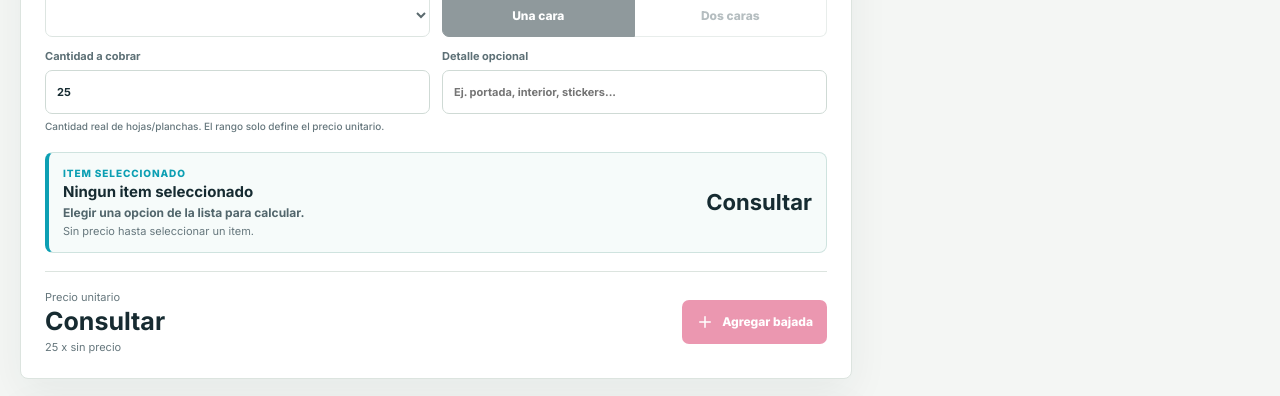
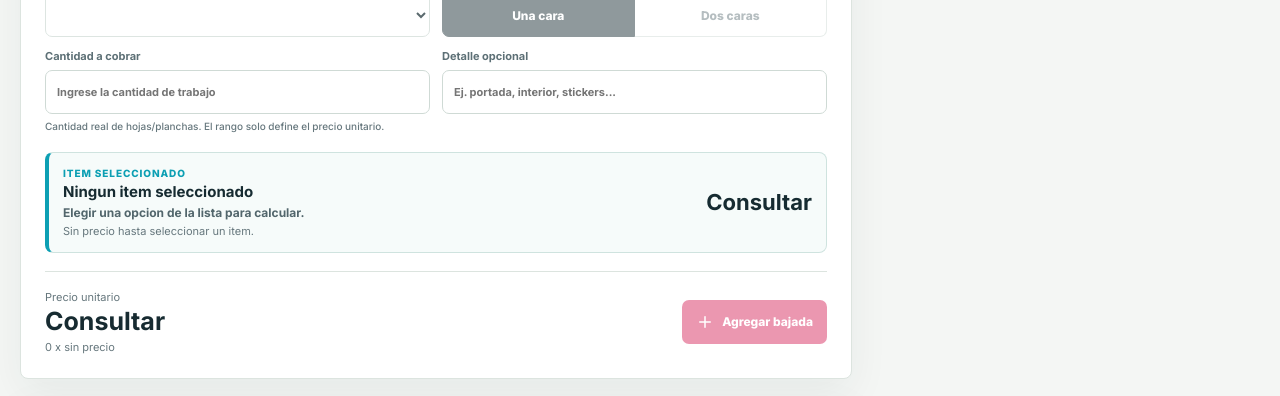
Before and after one commit to leoptr22/presupuestador-impresiones, a React (Vite) app: page / in a window 1280 px wide. Shown: the part 1100-1496 px from the top of the page. Built offline with nearby package versions, Linux system fonts and the light colour scheme.

Commit message:
create web app impresiones

```diff
--- a/src/components/LaserBuilder.jsx
+++ b/src/components/LaserBuilder.jsx
@@ -56,7 +56,7 @@ export function LaserBuilder({ profile, onAdd }) {
   const [productId, setProductId] = useState('')
   const [rangeIndex, setRangeIndex] = useState(0)
   const [side, setSide] = useState('one')
-  const [quantity, setQuantity] = useState(25)
+  const [quantity, setQuantity] = useState('')
   const [description, setDescription] = useState('')
 
   const profileProducts = useMemo(() => laserProducts.filter(item => hasProfilePrice(item, profile)), [profile])
@@ -139,7 +139,14 @@ export function LaserBuilder({ profile, onAdd }) {
         />
         <label>
           Cantidad a cobrar
-          <input disabled={!product} type="number" min="1" value={quantity} onChange={event => setQuantity(event.target.value)} />
+          <input
+            disabled={!product}
+            type="number"
+            min="1"
+            value={quantity}
+            onChange={event => setQuantity(event.target.value)}
+            placeholder="Ingrese la cantidad de trabajo"
+          />
           <small className="field-help">Cantidad real de hojas/planchas. El rango solo define el precio unitario.</small>
         </label>
         <label>
```
